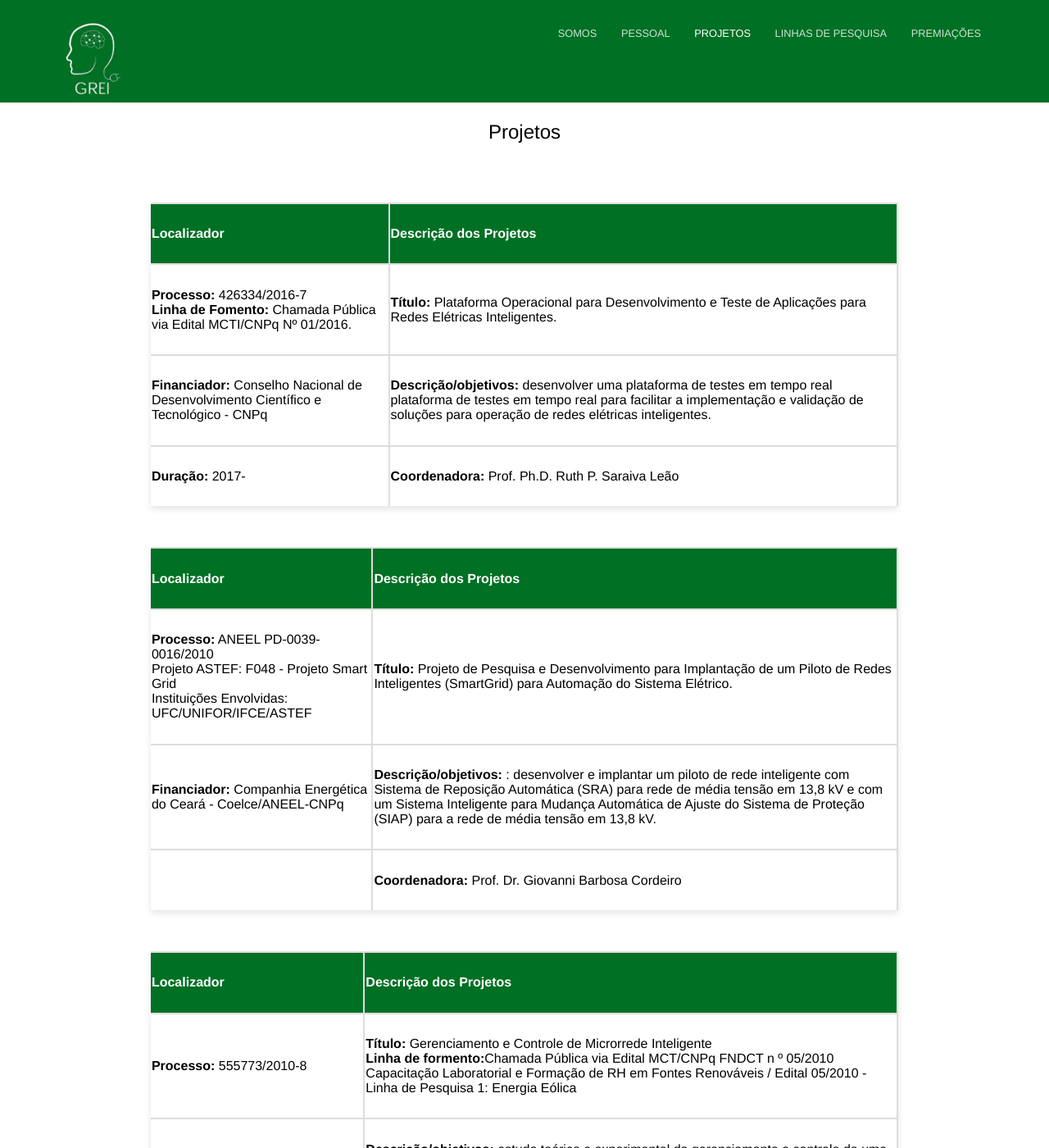
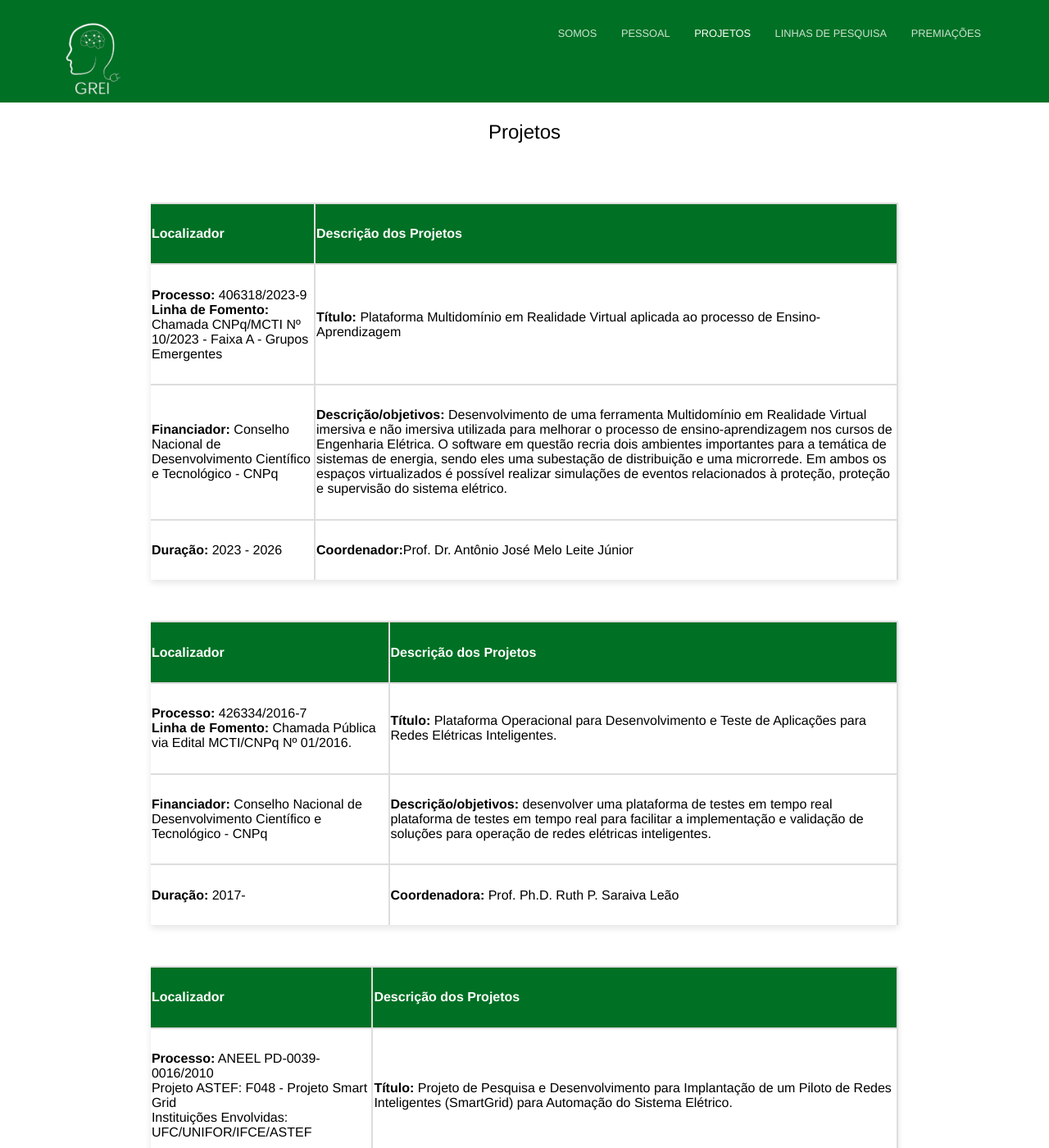
Before and after one commit to grei-ufc/grei-ufc.github.io, a Jekyll site: the page built from pricing.html, in a window 1280 px wide and 1400 px high. Shown: the whole window at 82% size. Built offline with Jekyll 4.4.1, drawn with Linux system fonts in a browser that asks for light colours.

Commit message:
Atualização projetos Dr. Melo

```diff
--- a/pricing.html
+++ b/pricing.html
@@ -4,6 +4,24 @@ description:
 ---
 <div class="content">
 	<section>
+		<table>
+				<tr>
+					<th>Localizador</th>
+					<th>Descrição dos Projetos</th>
+				</tr>
+				<tr>
+					<td><strong>Processo:</strong> 406318/2023-9<br><strong>Linha de Fomento:</strong> Chamada CNPq/MCTI Nº 10/2023 - Faixa A - Grupos Emergentes</td>
+					<td><strong>Título:</strong> Plataforma Multidomínio em Realidade Virtual aplicada ao processo de Ensino-Aprendizagem</td>
+				</tr>
+				<tr>
+					<td><strong>Financiador:</strong> Conselho Nacional de Desenvolvimento Científico e Tecnológico - CNPq</td>
+					<td><strong>Descrição/objetivos: </strong> Desenvolvimento de uma ferramenta Multidomínio em Realidade Virtual imersiva e não imersiva utilizada para melhorar o processo de ensino-aprendizagem nos cursos de Engenharia Elétrica. O software em questão recria dois ambientes importantes para a temática de sistemas de energia, sendo eles uma subestação de distribuição e uma microrrede. Em ambos os espaços virtualizados é possível realizar simulações de eventos relacionados à proteção, proteção e supervisão do sistema elétrico. </td>
+				</tr>
+				<tr>
+					<td><strong>Duração:</strong> 2023 - 2026</td>
+					<td><strong>Coordenador:</strong>Prof. Dr. Antônio José Melo Leite Júnior</td>
+				</tr>
+			</table>
 			<table>
 				<tr>
 					<th>Localizador</th>
@@ -39,7 +57,7 @@ description:
 				</tr>
 				<tr>
 					<td><strong></strong> </td>
-					<td><strong>Coordenadora:</strong> Prof. Dr. Giovanni Barbosa Cordeiro</td>
+					<td><strong>Coordenador:</strong> Prof. Dr. Giovanni Barbosa Cordeiro</td>
 				</tr>
 			</table>
 
```
